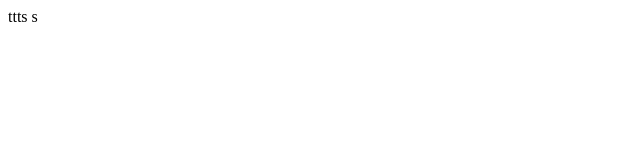
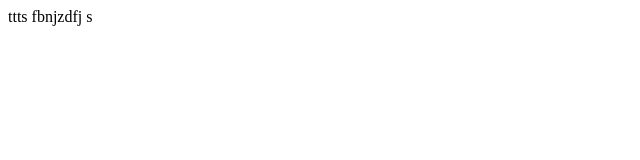
Before and after one commit to ritafrolova/ritaricheskyvopros, a plain HTML site: page t.html in a window 1280 px wide. Shown: the full height of the page, 0-640 px from the left. Drawn offline with Linux system fonts and the light colour scheme.

Commit message:
secondhe

```diff
--- a/t.html
+++ b/t.html
@@ -8,5 +8,6 @@
 </head>
 <body>
     ttts
+    fbnjzdfj
 </body>s
 </html>
```
